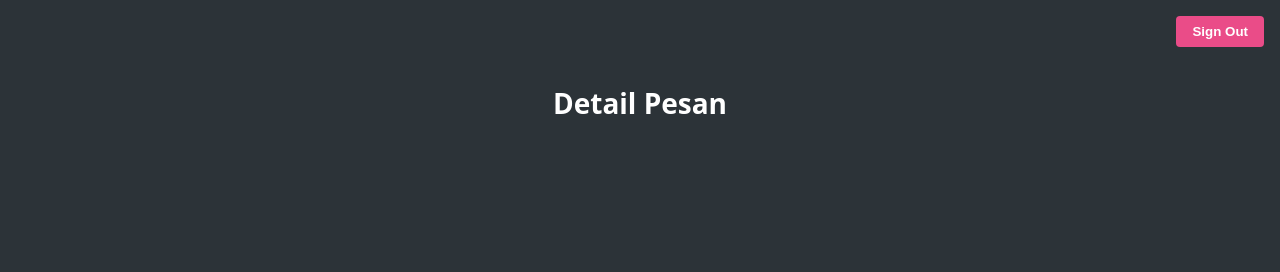
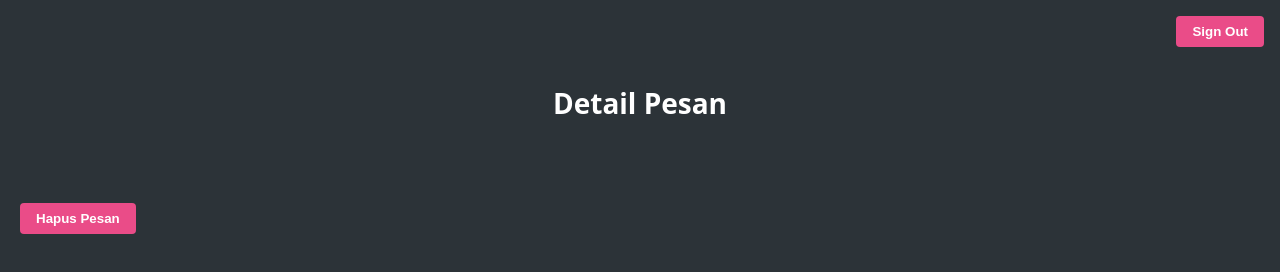
Before and after one commit to ArufCuy/gabut, a plain HTML site: page message.html in a window 1280 px wide. Drawn offline with Linux system fonts and the light colour scheme; some packages are replaced by stand-ins of ours; no server answers; sample sign-in values are in the browser's storage; a script that the page names is missing.

Commit message:
Update message.html

```diff
--- a/message.html
+++ b/message.html
@@ -104,6 +104,7 @@
           padding: 1rem;
         }
       }
+
       /* Menambahkan style untuk menangani teks panjang */
       #messageDetails {
         max-width: 100%;
@@ -119,23 +120,40 @@
         max-width: 100%;
       }
 
+      /* Styling untuk tombol Hapus Pesan */
+      #deleteMessageButton {
+        padding: 0.5rem 1rem;
+        background-color: var(--buttonBackgroundColor);
+        color: var(--buttonColor);
+        border: none;
+        border-radius: 0.25rem;
+        cursor: pointer;
+        font-weight: bold;
+        transition: background-color 0.3s;
+        margin-top: 20px;
+      }
+
+      #deleteMessageButton:hover {
+        background-color: var(--buttonHoverBackgroundColor);
+        color: var(--buttonHoverColor);
+      }
     </style>
   </head>
   <body>
     <div id="header">
-      <button onclick="signOut()">Sign Out</button>
+      <button onclick="signOut()" >Sign Out</button>
     </div>
     <h1>Detail Pesan</h1>
     <div id="messageDetails">
       <!-- Detail pesan akan ditampilkan di sini -->
     </div>
+    <!-- Tombol Hapus Pesan -->
+    <button id="deleteMessageButton" onclick="deleteMessage()" style="margin-left: 20px;">Hapus Pesan</button>
 
     <script src="https://cdn.jsdelivr.net/npm/sweetalert2@11.7.0/dist/sweetalert2.min.js"></script>
     <script>
       const token = localStorage.getItem("token");
-      const messageId = new URLSearchParams(window.location.search).get(
-        "messageId"
-      );
+      const messageId = new URLSearchParams(window.location.search).get("messageId");
 
       if (!token) {
         alert("Anda perlu login terlebih dahulu!");
@@ -159,9 +177,7 @@
           if (response.ok) {
             document.getElementById("messageDetails").innerHTML = `
               <div class="messageDetailsContainer">
-                <strong>Pengirim:</strong> ${messageDetails.from.name} (${
-              messageDetails.from.address
-            })<br>
+                <strong>Pengirim:</strong> ${messageDetails.from.name} (${messageDetails.from.address})<br>
                 <strong>Subjek:</strong> ${messageDetails.subject}<br>
                 <strong>Pesan:</strong> <br>${messageDetails.text}
                 ${
@@ -171,6 +187,12 @@
                 }
               </div>
             `;
+
+            // Menampilkan tombol Hapus Pesan setelah pesan berhasil dimuat
+            document.getElementById("deleteMessageButton").style.display = "inline-block";
+
+            // Setelah pesan berhasil dimuat, tandai sebagai telah dibaca
+            markAsRead();
           } else {
             alert("Gagal mengambil detail pesan.");
           }
@@ -182,6 +204,58 @@
 
       getMessageDetails();
 
+      function markAsRead() {
+        // Tambahkan logika jika perlu untuk menandai pesan sebagai telah dibaca
+      }
+
+      // Fungsi untuk menghapus pesan
+      async function deleteMessage() {
+        const confirmDelete = await Swal.fire({
+          title: "Apakah Anda yakin ingin menghapus pesan ini?",
+          text: "Pesan yang sudah dihapus tidak bisa dipulihkan!",
+          icon: "warning",
+          showCancelButton: true,
+          confirmButtonText: "Hapus",
+          cancelButtonText: "Batal",
+        });
+
+        if (confirmDelete.isConfirmed) {
+          try {
+            const response = await fetch(
+              `https://api.mail.tm/messages/${messageId}`,
+              {
+                method: "DELETE",
+                headers: {
+                  Authorization: `Bearer ${token}`,
+                },
+              }
+            );
+
+            if (response.ok) {
+              Swal.fire({
+                icon: "success",
+                title: "Pesan berhasil dihapus!",
+                text: "Pesan ini telah dihapus.",
+              }).then(() => {
+                window.location.href = "https://mail.arufkuy.my.id/inbox.html"; // Arahkan ke inbox setelah hapus
+              });
+            } else {
+              Swal.fire({
+                icon: "error",
+                title: "Gagal menghapus pesan!",
+                text: "Terjadi kesalahan saat menghapus pesan.",
+              });
+            }
+          } catch (error) {
+            Swal.fire({
+              icon: "error",
+              title: "Terjadi kesalahan!",
+              text: "Coba lagi nanti.",
+            });
+          }
+        }
+      }
+
       function signOut() {
         localStorage.removeItem("token");
         window.location.href = "https://mail.Arufkuy.my.id";
```
Lines whose indentation alone changed are shown as unchanged.
